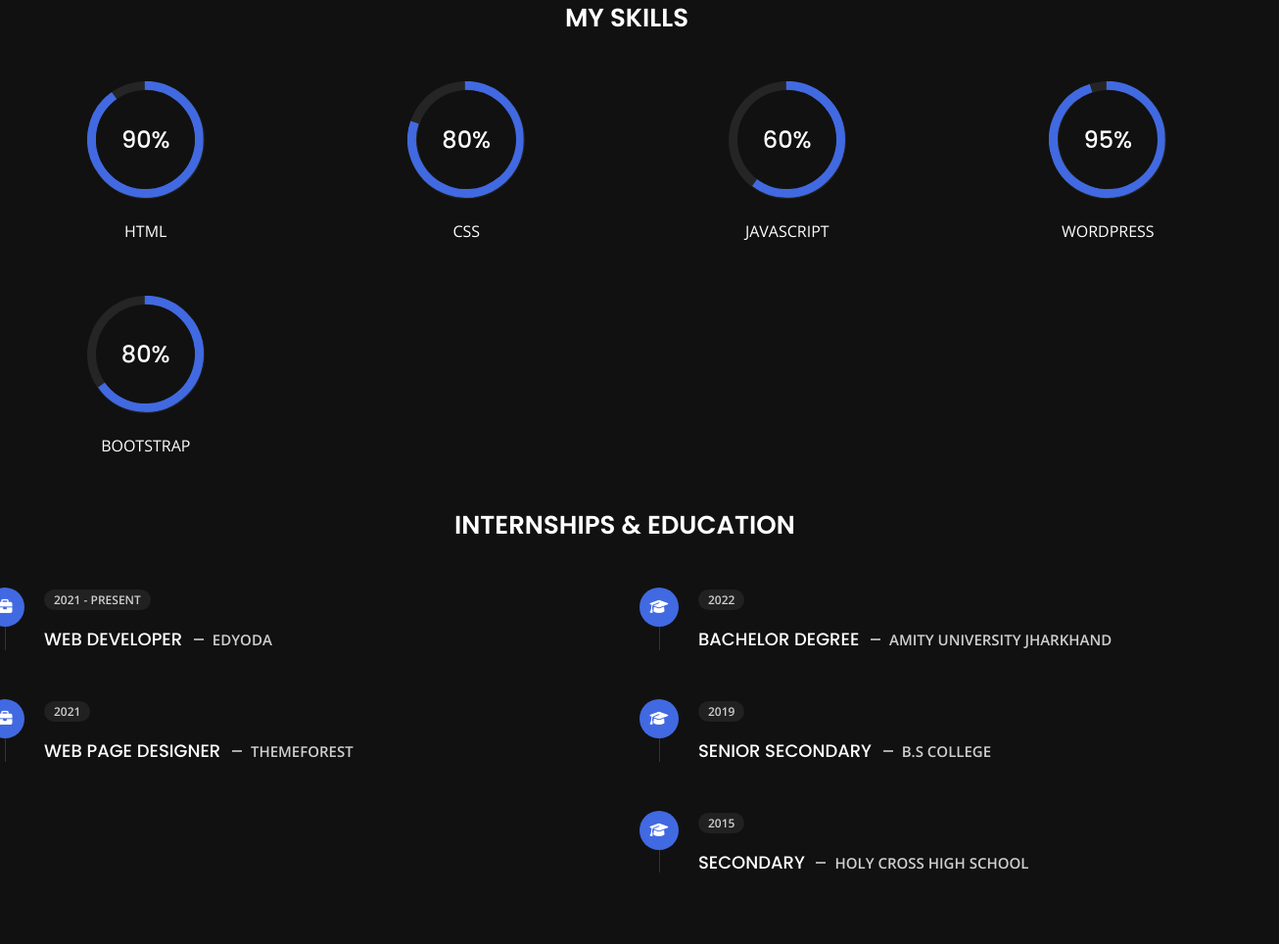
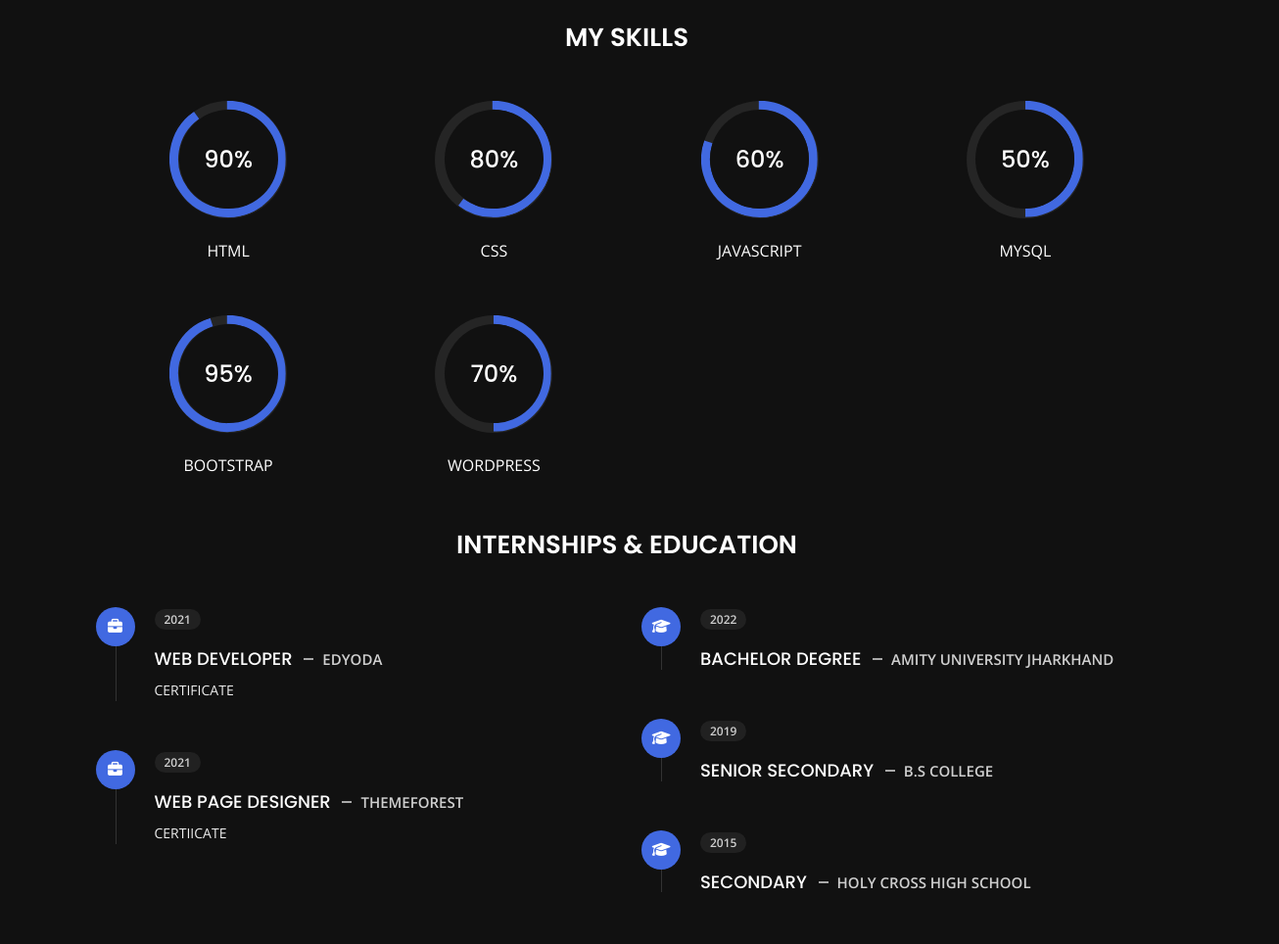
Before and after one commit to mayank-mallick/mayank-mallick.github.io, a plain HTML site: page about.html in a window 1280 px wide. Shown: the part 661-1625 px from the top of the page at 98% size, 1306 px wide, since content can reach past the window. Drawn offline with nearby package versions, Linux system fonts and the light colour scheme; a script that the page names is missing.

Commit message:
Update about.html

```diff
--- a/about.html
+++ b/about.html
@@ -7,11 +7,11 @@
     <title>About - Mayank Mallick</title>
     <meta name="viewport" content="width=device-width, initial-scale=1">
 
-    <!-- Template Google Fonts -->
+    <!-- Google Fonts -->
     <link href="https://fonts.googleapis.com/css?family=Poppins:400,400i,500,500i,600,600i,700,700i,800,800i,900,900i" rel="stylesheet">
     <link href="https://fonts.googleapis.com/css?family=Open+Sans:300,400,400i,600,600i,700" rel="stylesheet">
 
-    <!-- Template CSS Files -->
+    <!-- CSS Files -->
     <link href="css/bootstrap.min.css" rel="stylesheet">
     <link href="css/preloader.min.css" rel="stylesheet">
     <link href="css/circle.css" rel="stylesheet">
@@ -22,7 +22,7 @@
     <!-- CSS Skin File -->
     <link href="css/skins/blue.css" rel="stylesheet">
 
-    <!-- Style Switcher -->
+    <!-- Live Style Switcher -->
     <link rel="alternate stylesheet" type="text/css" title="blue" href="css/skins/blue.css" />
     <link rel="alternate stylesheet" type="text/css" title="green" href="css/skins/green.css" />
     <link rel="alternate stylesheet" type="text/css" title="yellow" href="css/skins/yellow.css" />
@@ -40,7 +40,7 @@
 </head>
 
 <body class="about">
-<!-- Style Switcher Starts -->
+<!-- Live Style Switcher Starts -->
 <div id="switcher" class="">
     <div class="content-switcher">
         <h4>SWITCH STYLE</h4>
@@ -82,7 +82,7 @@
 
 </div>
 <div id="showSwitcher" class="styleSecondColor"><i class="fa fa-cog fa-spin"></i></div>
-<!-- Style Switcher Ends -->
+<!-- Live Style Switcher Ends -->
 <!-- Header Starts -->
 <header class="header" id="navbar-collapse-toggle">
     <!-- Fixed Navigation Starts -->
@@ -158,7 +158,7 @@
                             <li> <span class="title">last name :</span> <span class="value d-block d-sm-inline-block d-lg-block d-xl-inline-block">Mallick</span> </li>
                             <li> <span class="title">Age :</span> <span class="value d-block d-sm-inline-block d-lg-block d-xl-inline-block">20 Years</span> </li>
                             <li> <span class="title">Nationality :</span> <span class="value d-block d-sm-inline-block d-lg-block d-xl-inline-block">Indian</span> </li>
-                            <!-- <li> <span class="title">Freelance :</span> <span class="value d-block d-sm-inline-block d-lg-block d-xl-inline-block"> Available</span> </li> -->
+                            <li> <span class="title">Freelance :</span> <span class="value d-block d-sm-inline-block d-lg-block d-xl-inline-block"> Available</span> </li>
                         </ul>
                     </div>
                     <div class="col-6">
@@ -166,18 +166,18 @@
                             <li> <span class="title">Address :</span> <span class="value d-block d-sm-inline-block d-lg-block d-xl-inline-block">Ranchi</span> </li>
                             <li> <span class="title">phone :</span> <span class="value d-block d-sm-inline-block d-lg-block d-xl-inline-block">+917549494375</span> </li>
                             <li> <span class="title">Email :</span> <span class="value d-block d-sm-inline-block d-lg-block d-xl-inline-block">mayankmallick42@gmail.com</span> </li>
-                        <!--    <li> <span class="title">Skype :</span> <span class="value d-block d-sm-inline-block d-lg-block d-xl-inline-block"></span> </li> -->
+
                             <li> <span class="title">languages :</span> <span class="value d-block d-sm-inline-block d-lg-block d-xl-inline-block">English, Hindi</span> </li>
                         </ul>
                     </div>
                     <div class="col-12 mt-3">
-                        <a href="./cv.pdf" class="btn btn-download" target="_blank">Download CV</a>
+                        <a href="./cv.pdf" class="btn btn-download">Download CV</a>
                     </div>
                 </div>
             </div>
             <!-- Personal Info Ends -->
             <!-- Boxes Starts -->
-         <!--   <div class="col-12 col-lg-7 col-xl-6 mt-5 mt-lg-0">
+            <!-- <div class="col-12 col-lg-7 col-xl-6 mt-5 mt-lg-0">
                 <div class="row">
                     <div class="col-6">
                         <div class="box-stats with-margin">
@@ -191,7 +191,7 @@
                             <p class="open-sans-font m-0 position-relative text-uppercase">completed <span class="d-block">projects</span></p>
                         </div>
                     </div>
-                     <div class="col-6">
+                    <div class="col-6">
                         <div class="box-stats">
                             <h3 class="poppins-font position-relative">2</h3>
                             <p class="open-sans-font m-0 position-relative text-uppercase">Happy<span class="d-block">customers</span></p>
@@ -200,11 +200,11 @@
                     <div class="col-6">
                         <div class="box-stats">
                             <h3 class="poppins-font position-relative">o</h3>
-                            <p class="open-sans-font m-0 position-relative text-uppercase">awards <span class="d-block"></span></p>
+                            <p class="open-sans-font m-0 position-relative text-uppercase">awards <span class="d-block">won till</span></p>
                         </div>
-                    </div> -->
+                    </div>
                 </div>
-            </div>
+            </div> -->
             <!-- Boxes Ends -->
         </div>
         <hr class="separator">
@@ -224,27 +224,26 @@
                 <h6 class="text-uppercase open-sans-font text-center mt-2 mt-sm-4">html</h6>
             </div>
             <div class="col-6 col-md-3 mb-3 mb-sm-5">
-                <div class="c100 p80">
+                <div class="c100 p60">
                     <span>80%</span>
                     <div class="slice">
                         <div class="bar"></div>
                         <div class="fill"></div>
                     </div>
                 </div>
-                <h6 class="text-uppercase open-sans-font text-center mt-2 mt-sm-4">css</h6>
+                <h6 class="text-uppercase open-sans-font text-center mt-2 mt-sm-4">CSS</h6>
             </div>
             <div class="col-6 col-md-3 mb-3 mb-sm-5">
-                <div class="c100 p60">
+                <div class="c100 p80">
                     <span>60%</span>
                     <div class="slice">
                         <div class="bar"></div>
                         <div class="fill"></div>
                     </div>
                 </div>
-                <h6 class="text-uppercase open-sans-font text-center mt-2 mt-sm-4">javascript</h6>
+                <h6 class="text-uppercase open-sans-font text-center mt-2 mt-sm-4">Javascript</h6>
             </div>
-
-           <!-- <div class="col-6 col-md-3 mb-3 mb-sm-5">
+            <div class="col-6 col-md-3 mb-3 mb-sm-5">
                 <div class="c100 p50">
                     <span>50%</span>
                     <div class="slice">
@@ -252,8 +251,8 @@
                         <div class="fill"></div>
                     </div>
                 </div>
-                <h6 class="text-uppercase open-sans-font text-center mt-2 mt-sm-4">php</h6>
-            </div> -->
+                <h6 class="text-uppercase open-sans-font text-center mt-2 mt-sm-4">MySql</h6>
+            </div>
             <div class="col-6 col-md-3 mb-3 mb-sm-5">
                 <div class="c100 p95">
                     <span>95%</span>
@@ -262,28 +261,18 @@
                         <div class="fill"></div>
                     </div>
                 </div>
-                <h6 class="text-uppercase open-sans-font text-center mt-2 mt-sm-4">wordpress</h6>
+                <h6 class="text-uppercase open-sans-font text-center mt-2 mt-sm-4">Bootstrap</h6>
             </div>
             <div class="col-6 col-md-3 mb-3 mb-sm-5">
-                <div class="c100 p65">
-                    <span>80%</span>
+                <div class="c100 p50">
+                    <span>70%</span>
                     <div class="slice">
                         <div class="bar"></div>
                         <div class="fill"></div>
                     </div>
                 </div>
-                <h6 class="text-uppercase open-sans-font text-center mt-2 mt-sm-4">Bootstrap</h6>
+                <h6 class="text-uppercase open-sans-font text-center mt-2 mt-sm-4">Wordpress</h6>
             </div>
-          <!--  <div class="col-6 col-md-3 mb-3 mb-sm-5">
-                <div class="c100 p50">
-                    <span>50%</span>
-                    <div class="slice">
-                        <div class="bar"></div>
-                        <div class="fill"></div>
-                    </div>
-                </div>
-                <h6 class="text-uppercase open-sans-font text-center mt-2 mt-sm-4">jquery</h6>
-            </div> -->
            <!-- <div class="col-6 col-md-3 mb-3 mb-sm-5">
                 <div class="c100 p65">
                     <span>65%</span>
@@ -319,9 +308,9 @@
                             <div class="icon">
                                 <i class="fa fa-briefcase"></i>
                             </div>
-                            <span class="time open-sans-font text-uppercase">2021 - Present</span>
+                            <span class="time open-sans-font text-uppercase">2021</span>
                             <h5 class="poppins-font text-uppercase">Web Developer <span class="place open-sans-font">EdYoda</span></h5>
-                            <p class="open-sans-font"></p>
+                            <p class="open-sans-font">CERTIFICATE </p>
                         </li>
                         <li>
                             <div class="icon">
@@ -329,7 +318,7 @@
                             </div>
                             <span class="time open-sans-font text-uppercase">2021</span>
                             <h5 class="poppins-font text-uppercase">Web page Designer <span class="place open-sans-font">Themeforest</span></h5>
-                            <p class="open-sans-font"></p>
+                            <p class="open-sans-font">CERTIICATE</p>
                         </li>
 
                     </ul>
@@ -344,7 +333,7 @@
                             </div>
                             <span class="time open-sans-font text-uppercase">2022</span>
                             <h5 class="poppins-font text-uppercase">Bachelor Degree <span class="place open-sans-font">Amity University Jharkhand</span></h5>
-                            <p class="open-sans-font"></p>
+                            <!-- <p class="open-sans-font">ACTIVITIES/AWARDS</p> -->
                         </li>
                         <li>
                             <div class="icon">
@@ -352,7 +341,7 @@
                             </div>
                             <span class="time open-sans-font text-uppercase">2019</span>
                             <h5 class="poppins-font text-uppercase">Senior Secondary <span class="place open-sans-font">B.S College</span></h5>
-                            <p class="open-sans-font"></p>
+                            <!-- <p class="open-sans-font">ACTIVITIES/AWARDS</p> -->
                         </li>
                         <li>
                             <div class="icon">
@@ -360,7 +349,7 @@
                             </div>
                             <span class="time open-sans-font text-uppercase">2015</span>
                             <h5 class="poppins-font text-uppercase">Secondary <span class="place open-sans-font">Holy Cross High School</span></h5>
-                            <p class="open-sans-font"></p>
+                            <!-- <p class="open-sans-font">ACTIVITIES/AWARDS</p> -->
                         </li>
                     </ul>
                 </div>
@@ -371,7 +360,7 @@
 </section>
 <!-- Main Content Ends -->
 
-<!-- Template JS Files -->
+<!-- JS Files -->
 <script src="js/jquery-3.5.0.min.js"></script>
 <script src="js/styleswitcher.js"></script>
 <script src="js/preloader.min.js"></script>
```
